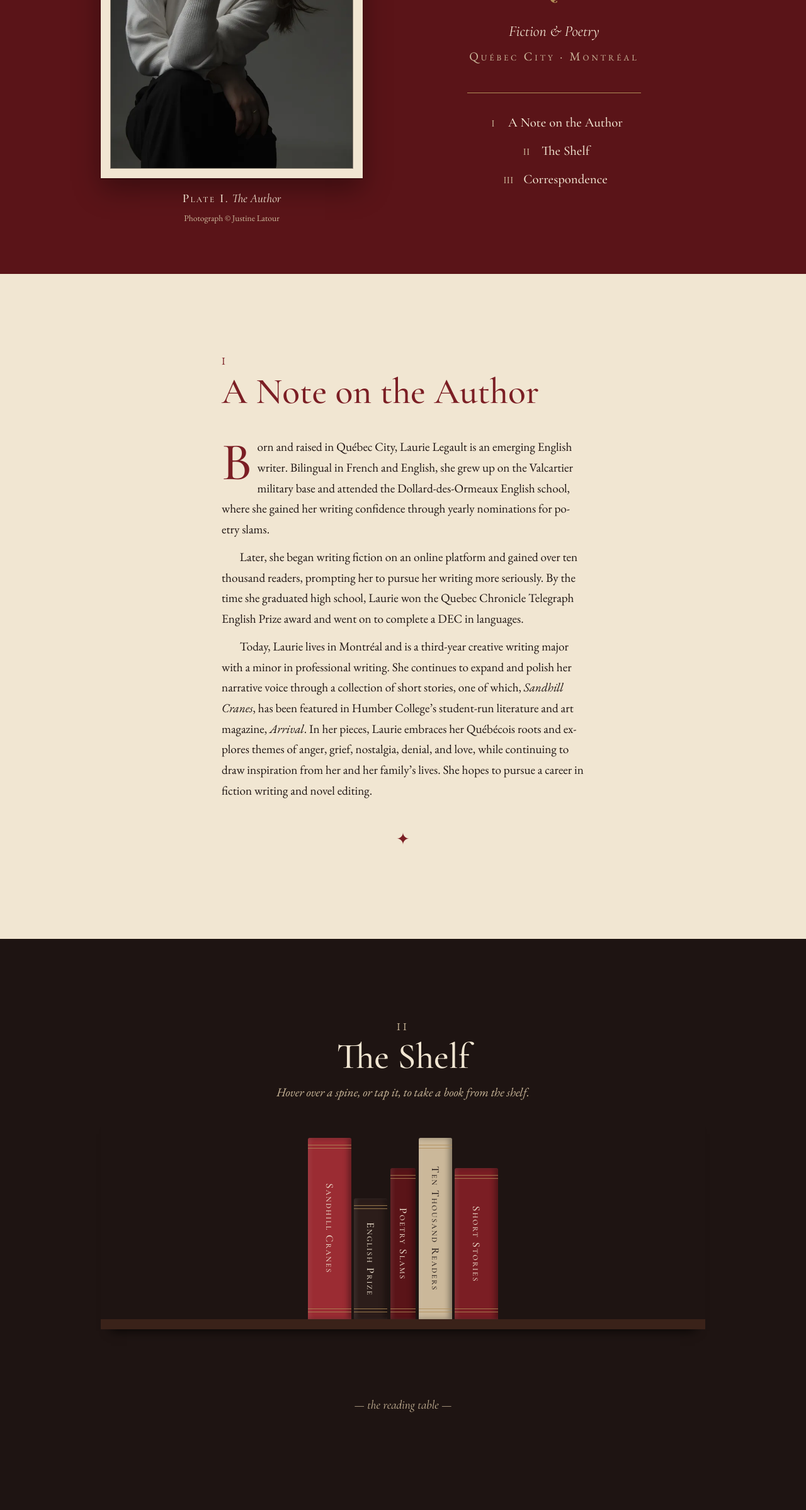
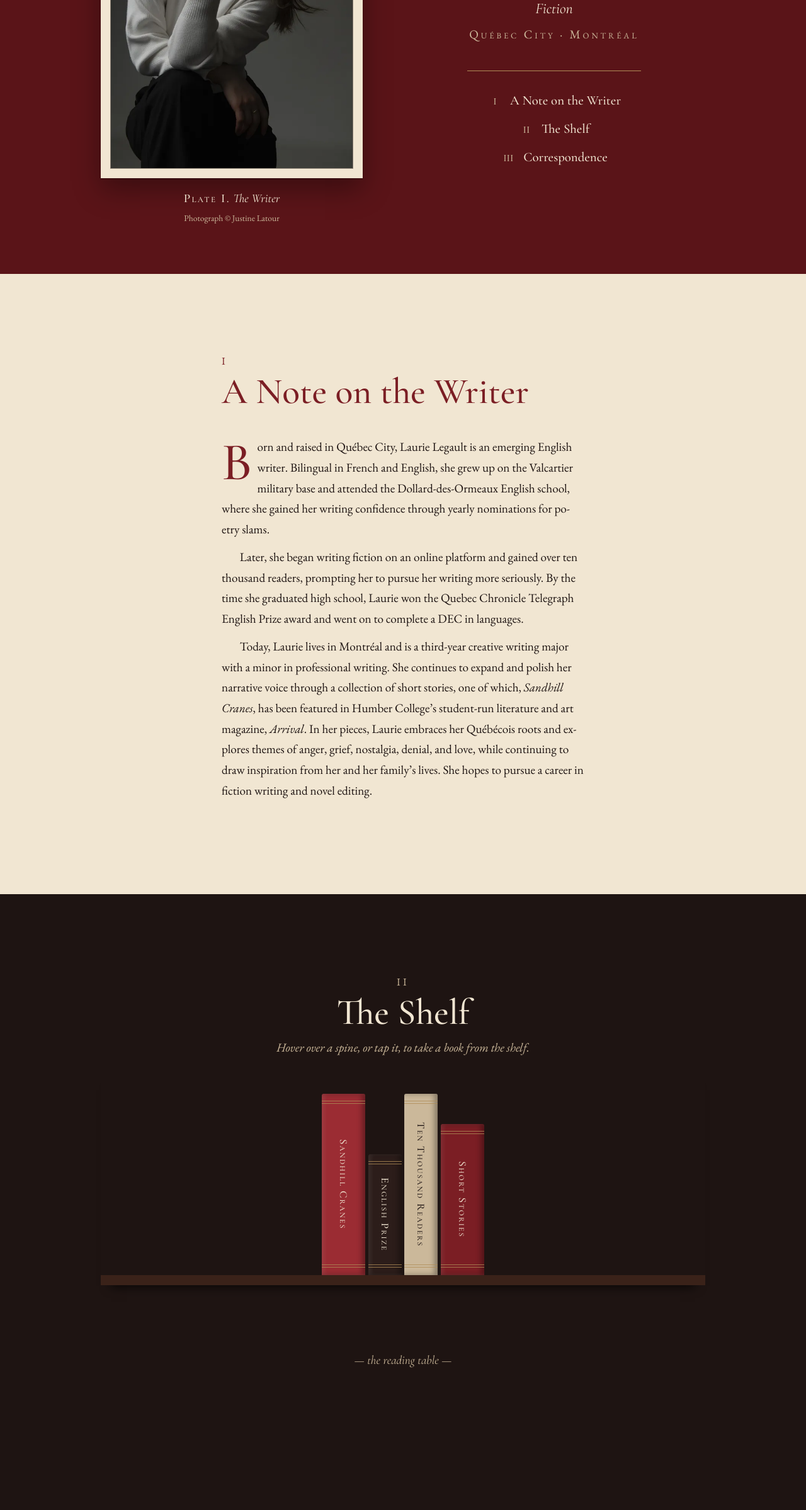
Before and after one commit to AliK-Research/laurie-portfolio, a plain HTML site: page index.html in a window 1280 px wide. Shown: the part 402-2800 px from the top of the page at 63% size. Drawn offline with Linux system fonts and the light colour scheme.

Commit message:
minor changes

```diff
--- a/css/style.css
+++ b/css/style.css
@@ -82,8 +82,6 @@ cite { font-style: italic; }
 }
 .eyebrow--dark { color: var(--oxblood); }
 
-.ornament { margin: 1.25rem 0; font-size: 1.6rem; line-height: 1; color: var(--brass); text-align: center; }
-.ornament--dark { color: var(--oxblood); margin-top: 3rem; }
 
 /* ---------- Background images ----------
    1. Put a compressed .webp in assets/backgrounds/
@@ -140,7 +138,7 @@ cite { font-style: italic; }
   line-height: .95;
 }
 .title-page__name span { display: block; font-style: italic; }
-.title-page__sub { margin: 0; font-family: var(--display); font-size: 1.5rem; }
+.title-page__sub { margin: 1.5rem 0 0; font-family: var(--display); font-size: 1.5rem; }
 .title-page__place { margin: .25rem 0 0; font-variant: small-caps; letter-spacing: .2em; color: var(--vellum); }
 
 .contents { margin-top: 2.5rem; padding-top: 1.5rem; border-top: 1px solid var(--brass); }
@@ -155,7 +153,7 @@ cite { font-style: italic; }
 .contents__num { min-width: 1.5rem; font-size: 1rem; color: var(--vellum); }
 
 /* =========================================================
-   I. A NOTE ON THE AUTHOR — a light page
+   I. A NOTE ON THE WRITER — a light page
    ========================================================= */
 .page {
   --focus: var(--oxblood);
--- a/index.html
+++ b/index.html
@@ -4,7 +4,7 @@
   <meta charset="utf-8">
   <meta name="viewport" content="width=device-width, initial-scale=1">
   <title>Laurie Legault — Writer</title>
-  <meta name="description" content="Laurie Legault is an emerging English writer from Québec City, now based in Montréal. Short fiction, poetry and the stories of her Québécois roots.">
+  <meta name="description" content="Laurie Legault is an emerging English writer from Québec City, now based in Montréal. Short fiction and the stories of her Québécois roots.">
   <meta name="theme-color" content="#5a1418">
   <link rel="stylesheet" href="css/style.css">
 </head>
@@ -25,21 +25,19 @@
           alt="Portrait of Laurie Legault in a white sweater, resting her chin on her hand against a dark grey backdrop.">
       </div>
       <figcaption>
-        <span class="plate__label">Plate I.</span> <em>The Author</em>
+        <span class="plate__label">Plate I.</span> <em>The Writer</em>
         <span class="plate__credit">Photograph © Justine Latour</span>
       </figcaption>
     </figure>
 
     <div class="title-page">
-      <p class="eyebrow">A Portfolio</p>
       <h1 class="title-page__name">Laurie <span>Legault</span></h1>
-      <p class="ornament" aria-hidden="true">❦</p>
-      <p class="title-page__sub"><em>Fiction &amp; Poetry</em></p>
+      <p class="title-page__sub"><em>Fiction</em></p>
       <p class="title-page__place">Québec City · Montréal</p>
 
       <nav class="contents" aria-label="Contents">
         <ol>
-          <li><a href="#note"><span class="contents__num">I</span>A Note on the Author</a></li>
+          <li><a href="#note"><span class="contents__num">I</span>A Note on the Writer</a></li>
           <li><a href="#shelf"><span class="contents__num">II</span>The Shelf</a></li>
           <li><a href="#correspondence"><span class="contents__num">III</span>Correspondence</a></li>
         </ol>
@@ -49,18 +47,17 @@
 
   <main>
     <!-- =====================================================
-         I. A NOTE ON THE AUTHOR — bio (Laurie's own words)
+         I. A NOTE ON THE WRITER — bio (Laurie's own words)
          ===================================================== -->
     <section class="page" id="note" aria-labelledby="note-title">
       <div class="page__inner">
         <p class="eyebrow eyebrow--dark">I</p>
-        <h2 id="note-title">A Note on the Author</h2>
+        <h2 id="note-title">A Note on the Writer</h2>
         <div class="prose">
           <p class="dropcap">Born and raised in Québec City, Laurie Legault is an emerging English writer. Bilingual in French and English, she grew up on the Valcartier military base and attended the Dollard-des-Ormeaux English school, where she gained her writing confidence through yearly nominations for poetry slams.</p>
           <p>Later, she began writing fiction on an online platform and gained over ten thousand readers, prompting her to pursue her writing more seriously. By the time she graduated high school, Laurie won the Quebec Chronicle Telegraph English Prize award and went on to complete a DEC in languages.</p>
           <p>Today, Laurie lives in Montréal and is a third-year creative writing major with a minor in professional writing. She continues to expand and polish her narrative voice through a collection of short stories, one of which, <cite>Sandhill Cranes</cite>, has been featured in Humber College’s student-run literature and art magazine, <cite>Arrival</cite>. In her pieces, Laurie embraces her Québécois roots and explores themes of anger, grief, nostalgia, denial, and love, while continuing to draw inspiration from her and her family’s lives. She hopes to pursue a career in fiction writing and novel editing.</p>
         </div>
-        <p class="ornament ornament--dark" aria-hidden="true">✦</p>
       </div>
     </section>
 
@@ -103,16 +100,6 @@
               </div>
             </li>
 
-            <li class="book book--wine book--thin">
-              <button type="button" class="book__spine" aria-expanded="false" aria-controls="book-3">
-                <span class="book__title">Poetry Slams</span>
-              </button>
-              <div class="book__details" id="book-3">
-                <p class="book__meta">Poetry · Dollard-des-Ormeaux English school</p>
-                <h3>Poetry Slam Nominations</h3>
-                <p>Nominated every year — where her writing confidence began.</p>
-              </div>
-            </li>
 
             <li class="book book--vellum book--tall">
               <button type="button" class="book__spine" aria-expanded="false" aria-controls="book-4">
@@ -156,7 +143,6 @@
   </main>
 
   <footer class="colophon">
-    <p class="ornament" aria-hidden="true">❦</p>
     <p><strong>Colophon.</strong> Set in Cormorant Garamond and EB Garamond. Portrait by Justine Latour.</p>
     <p>© <span id="year">2026</span> Laurie Legault · <a href="#top">Return to the frontispiece</a></p>
   </footer>
```
Also changed, not shown: NOTES.md (+9 -2 lines).
